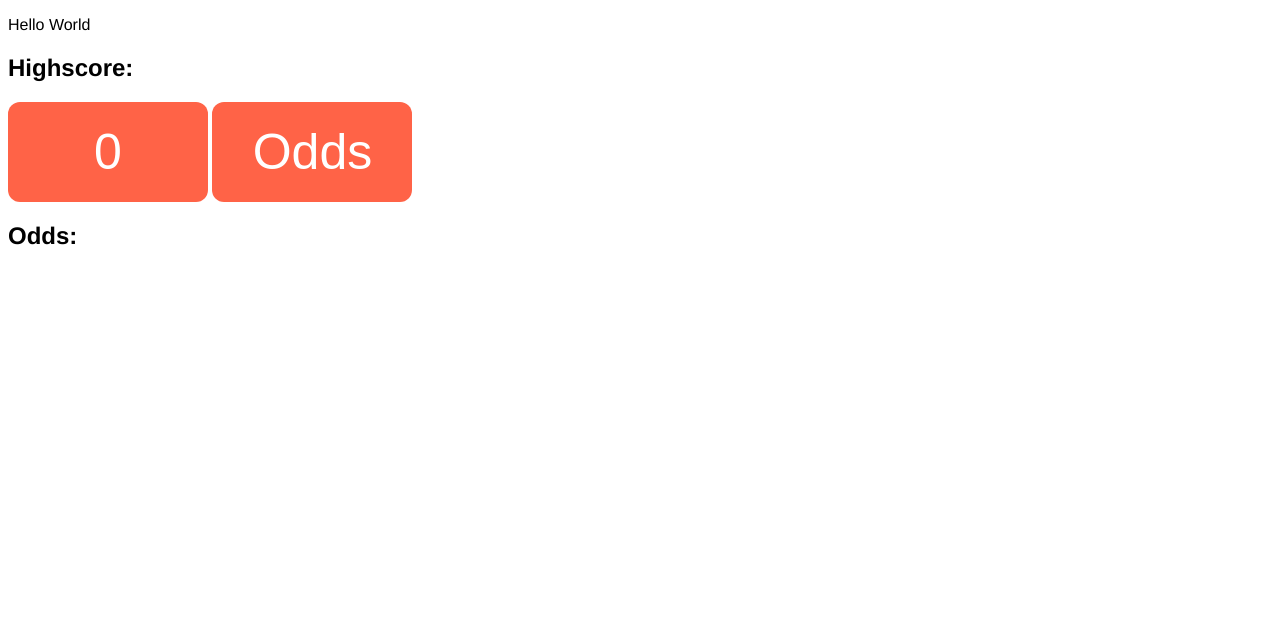
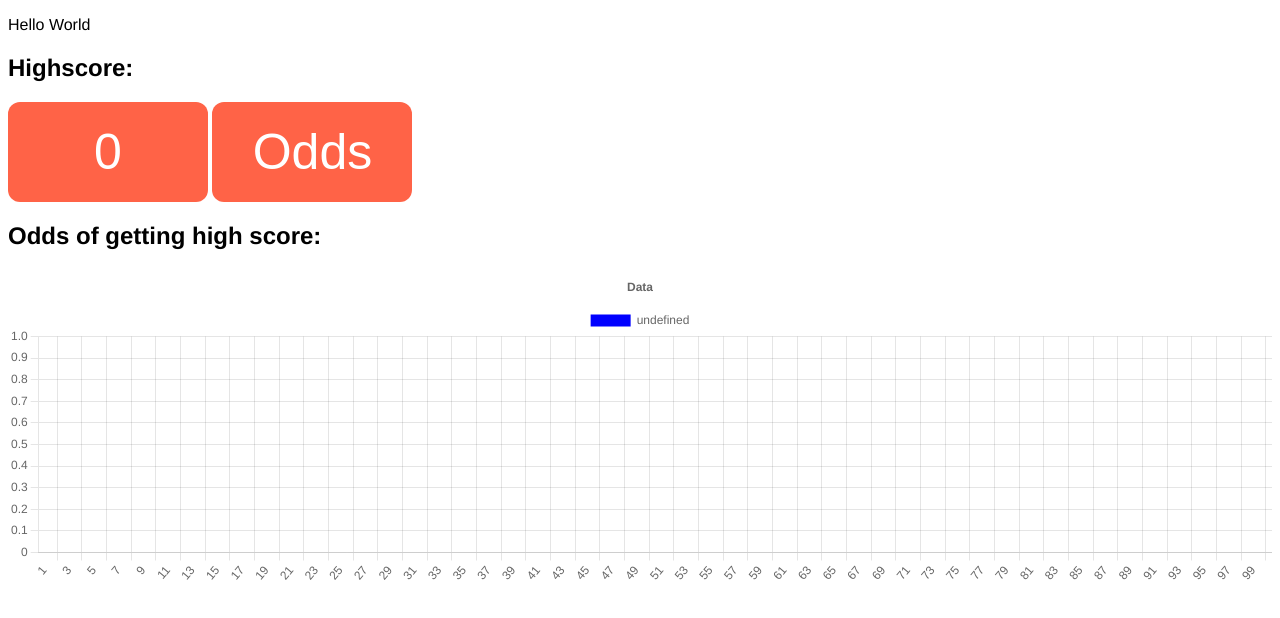
Before and after one commit to lpeterson52/blackjack, a plain HTML site: page index.html in a window 1280 px wide. Drawn offline with nearby package versions, Linux system fonts and the light colour scheme.

Commit message:
added bar chart

```diff
--- a/index.html
+++ b/index.html
@@ -7,7 +7,10 @@
     <meta http-equiv="X-UA-Compatible" content="ie=edge">
     <title>Black Jack</title>
     <link rel="stylesheet" href="style.css">
-    <script src="index.js"></script>
+    <!-- <script src="index.js"></script> -->
+    <script src="
+    https://cdn.jsdelivr.net/npm/chart.js">
+    </script>
 </head>
 
 
@@ -17,9 +20,100 @@
     <h2 id="highscore"></h2>
     <button type="button" id="wins" onclick="randint()">0</button>
     <button type="button" onclick="setCalculatedOdds(document.getElementById('highscore').innerText)">Odds</button>
-    <h2>Odds:</h2>
+    <h2>Odds of getting high score:</h2>
     <h2 id="odds"></h2>
 
+
+    <canvas id="barChart" width="800" height="200">
+    </canvas>
+    <script>
+        // Get the 2D rendering context of the canvas
+        let ctx = document
+            .getElementById('barChart')
+            .getContext('2d');
+
+        xlabels = [];
+        for (let i = 1; i <= 100; i++) {
+            xlabels.push(i);
+        }
+        ylabels = [];
+        for (let i = 0; i < 100; i++) {
+            ylabels.push(0);
+        }
+
+
+        //Create a new bar chart
+        let barChart = new Chart(ctx, {
+            // Specify the chart type
+            type: 'bar',
+            // Provide data for the chart
+            data: {
+                // Labels for each segment of the pie
+                labels: xlabels,
+                // Datasets for the chart
+                datasets: [{
+                    data: ylabels,
+                    // Data points for each segment
+                    backgroundColor: 'blue',
+                }]
+            },
+            // Additional options for the chart
+            options: {
+                responsive: true, //It make the chart responsive
+                //This plugin will display Title of chart
+                legend: {
+                    display: false
+                },
+                tooltips:{
+                    enabled:false
+                },
+                plugins: {
+                    title: {
+                        display: true,
+                        text: 'Data'
+                    }
+                }
+            }
+        });
+
+        function updateBarChart(item) {
+            ylabels[xlabels.indexOf(item)] += 1;
+            barChart.data.datasets[0].data = ylabels;
+            barChart.update();
+        }
+        let winstreak = 0;
+        let highscore = 0;
+
+        let x = 0;
+        function randint() {
+            x = Math.random() * 100
+            document.getElementById("demo").innerHTML = x;
+            if (x > winstreak) {
+                winstreak++;
+            }
+            else {
+                if (winstreak > highscore) {
+                    highscore = winstreak;
+                }
+                updateBarChart(winstreak);
+                winstreak = 0;
+
+            }
+            document.getElementById("wins").innerHTML = winstreak;
+            document.getElementById("highscore").innerHTML = highscore;
+        }
+        function calculateOdds(streak) {
+            if (streak == 0) {
+                return 1 - (streak / 100);
+            }
+            return (1 - (streak / 100)) * calculateOdds(streak - 1);
+
+        }
+
+        function setCalculatedOdds(streak) {
+            document.getElementById("odds").innerHTML = calculateOdds(streak) * 100 + "%";
+        }
+    </script>
 </body>
 
 </html>
--- a/style.css
+++ b/style.css
@@ -1,16 +1,18 @@
-body{
-    font-family:Helvetica;
+body {
+    font-family: Helvetica;
 
 }
-button{
-    color:white;
-    background-color:tomato;
+
+button {
+    color: rgb(255, 255, 255);
+    background-color: tomato;
     border-style: none;
-    font-size:50px;
-    width:200px;
-    height:100px;
-    border-radius:12px;
+    font-size: 50px;
+    width: 200px;
+    height: 100px;
+    border-radius: 12px;
 }
-button:active{
-    background-color:rgb(175, 69, 50);
+
+button:active {
+    background-color: rgb(175, 69, 50);
 }
```
Also changed, not shown: index.js (+11 -9 lines).
